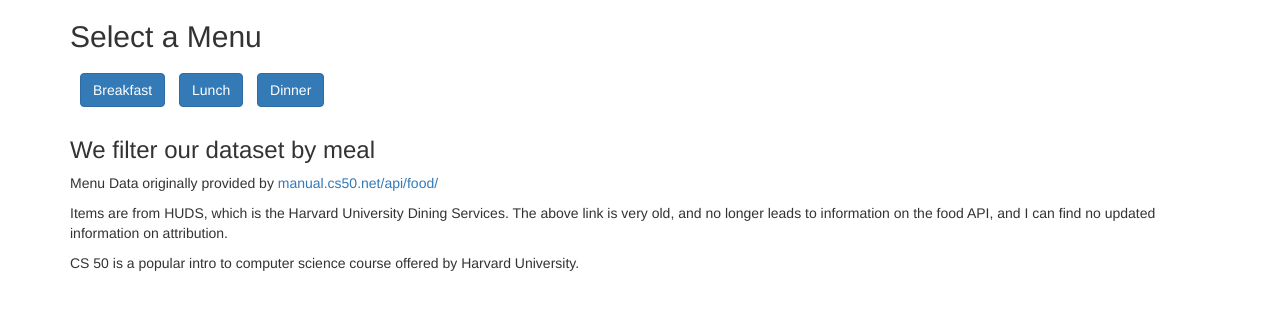
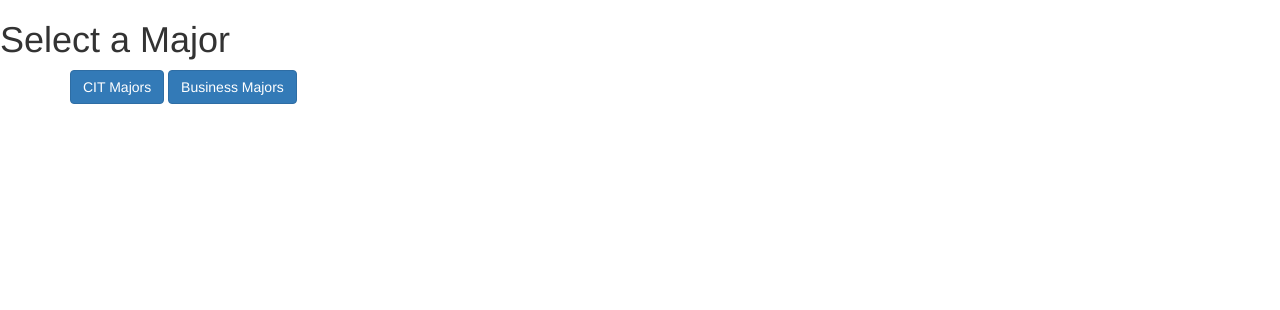
Before and after one commit to bskruse/bskruse.github.io, a plain HTML site: page index.html in a window 1280 px wide. Drawn offline with nearby package versions, Linux system fonts and the light colour scheme.

Commit message:
Add files via upload

```diff
--- a/index.html
+++ b/index.html
@@ -1,86 +1,63 @@
 <!DOCTYPE html>
-<html>
+<!--CIT 140-55Z1 Program 5 Assignment - Ben Kruse -->
+<html lang="en">
 <head>
-      <meta charset="UTF-8">
-      <meta name="viewport" content="width=device-width, initial-scale=1">
-      <title>menu items</title>
-
+	<meta charset="utf-8">
+	<title>Program 5 - Student Grades</title>
 	<script src="https://cdnjs.cloudflare.com/ajax/libs/handlebars.js/4.1.2/handlebars.min.js"></script>
-      <!-- bootstrap on github   need to use https for these links -->
     <link rel="stylesheet" href="https://maxcdn.bootstrapcdn.com/bootstrap/3.4.0/css/bootstrap.min.css">
     <script src="https://ajax.googleapis.com/ajax/libs/jquery/3.4.1/jquery.min.js"></script>
     <script src="https://maxcdn.bootstrapcdn.com/bootstrap/3.4.0/js/bootstrap.min.js"></script>
-
-      <style> .btn{margin: 5px} </style>
 </head>
 
 <body>
-
+	<h1>Select a Major</h1>
 	<div class="container">
-            <h2>Select a Menu</h2>
-
-            <div style='padding: 5px;'>
-               <button type='button' class="btn btn-primary" onClick="getData('breakfast')">Breakfast</button>
-               <button type='button' class="btn btn-primary" onClick="getData('lunch')">Lunch</button>
-               <button type='button' class="btn btn-primary" onClick="getData('dinner')">Dinner</button>
+		<button type='button' class="btn btn-primary" onClick="getData('cit')">CIT Majors</button>
+		<button type='button' class="btn btn-primary" onClick="getData('business')">Business Majors</button>
     </div>
 
+	<div id="majorTable"></div>
 
-           <h3>We filter our dataset by meal</h3>
-                <div id="menuTable"></div>
-
-
-           <p>Menu Data originally provided by  <a href='https://manual.cs50.net/api/food/'>manual.cs50.net/api/food/</a></p>
-		   <p>Items are from HUDS, which is the Harvard University Dining Services. The above link is very old, and no longer leads to information on the food API, and I can find no updated information on attribution.</p>
-           <p>CS 50 is a popular intro to computer science course offered by Harvard University.</p>
-
-     </div>   <!-- end class='container'   -->
-  </body>
-
-
-  <!-- Handlebars template -->
 	<script type="text/x-handlebars-template" id="tableTemplate">
-
 		<table class="table table-striped">
-       <tr><th>Item</th><th>Meal</th><th>Category</th><th>Portion</th></tr>
+			<tr><th>Name</th><th>Major</th><th>Midterm</th><th>Final</th></tr>
 				{{#each rows}}
 					<tr>
-                  <td>{{name}}</td><td>{{meal}}</td><td>{{category}}</td><td>{{portion}}</td>
+						<td>{{name}}</td><td>{{major}}</td><td>{{midterm}}</td><td>{{final}}</td>
 					</tr>
 				{{/each}}
 		</table>
 	</script>
 
-  <!-- application ajax code -->
 	<script>
 
-	function getData(selected_meal) {
+		function getData(selected_major) {
 			var request = new XMLHttpRequest();
-    	request.open('GET', 'menu_items.json');     // open the request
+			request.open('GET', 'cit5students.json');
 
 			request.onload = function() {
+				var data = JSON.parse(request.responseText);
 
-        	var data = JSON.parse(request.responseText);
-			meal_items = data.filter(getMeal)   // filter data for selected meal
-
-			function getMeal(item) {
-            	return item.meal == selected_meal;
+				meal_items = data.filter(getMajor)
+				function getMajor(name) {
+				return name.major == selected_major;
 				}
 
 				if (request.status == 200) {
 					var templateText = document.getElementById('tableTemplate').innerHTML;
-             	var compiledTemplateText = Handlebars.compile(templateText);   // get and compile template code
-
-              	compiledHtml = compiledTemplateText({ rows: meal_items })      // apply data to template
-              	document.getElementById('menuTable').innerHTML = compiledHtml;
+					var compiledTemplateText = Handlebars.compile(templateText);
+					compiledHtml = compiledTemplateText({ rows: meal_items })
+					document.getElementById('majorTable').innerHTML = compiledHtml;
 				}
 				else {
-            	document.querySelector('#menuTable').innerHTML = "There was an error, or menu items not found";
+					document.querySelector('#majorTable').innerHTML = "There was an error, or menu items not found";
 				}
 			}
 
 			request.send(null);
 		}
+	</script>
+</body>
 
-</script>
 </html>
```
Lines whose indentation alone changed are shown as unchanged.
